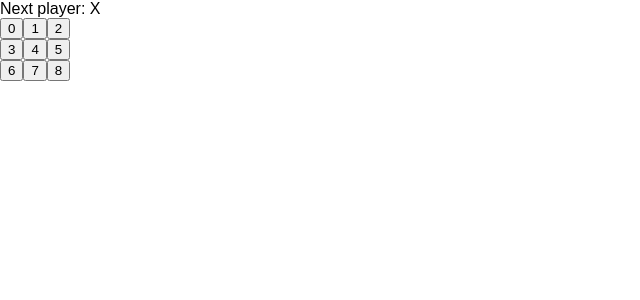
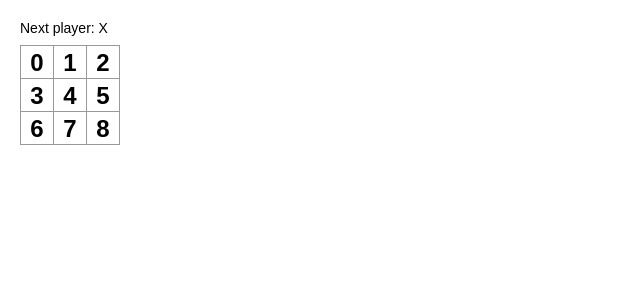
Before and after one commit to zhuzilin/electron-react-starter, a React (Create React App) app: page / in a window 1280 px wide. Shown: the top 300 px of the page, without its empty margins (0-640 px from the left). Built offline with nearby package versions, Linux system fonts and the light colour scheme.

Commit message:
step 1 with css

```diff
--- /dev/null
+++ b/src/Game.css
@@ -0,0 +1,50 @@
+body {
+    font: 14px "Century Gothic", Futura, sans-serif;
+    margin: 20px;
+}
+
+ol, ul {
+    padding-left: 30px;
+}
+
+.board-row:after {
+    clear: both;
+    content: "";
+    display: table;
+}
+
+.status {
+    margin-bottom: 10px;
+}
+
+.square {
+    background: #fff;
+    border: 1px solid #999;
+    float: left;
+    font-size: 24px;
+    font-weight: bold;
+    line-height: 34px;
+    height: 34px;
+    margin-right: -1px;
+    margin-top: -1px;
+    padding: 0;
+    text-align: center;
+    width: 34px;
+}
+
+.square:focus {
+    outline: none;
+}
+
+.kbd-navigation .square:focus {
+    background: #ddd;
+}
+
+.game {
+    display: flex;
+    flex-direction: row;
+}
+
+.game-info {
+    margin-left: 20px;
+}
--- a/src/Game.js
+++ b/src/Game.js
@@ -1,4 +1,5 @@
 import React from 'react';
+import './Game.css';
 
 class Square extends React.Component {
     render() {
@@ -57,5 +58,4 @@ class Game extends React.Component {
     }
 }
 
-// ========================================
 export default Game;
```
